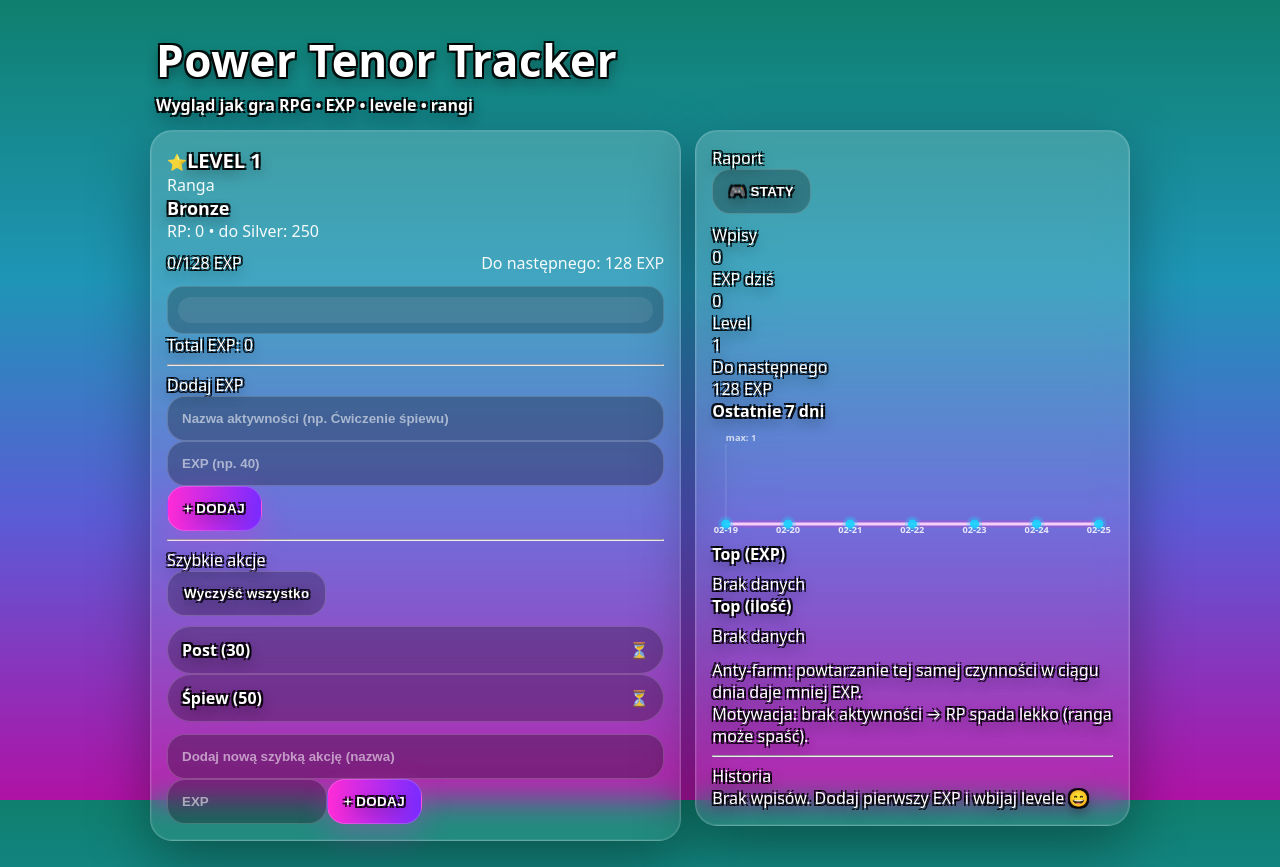
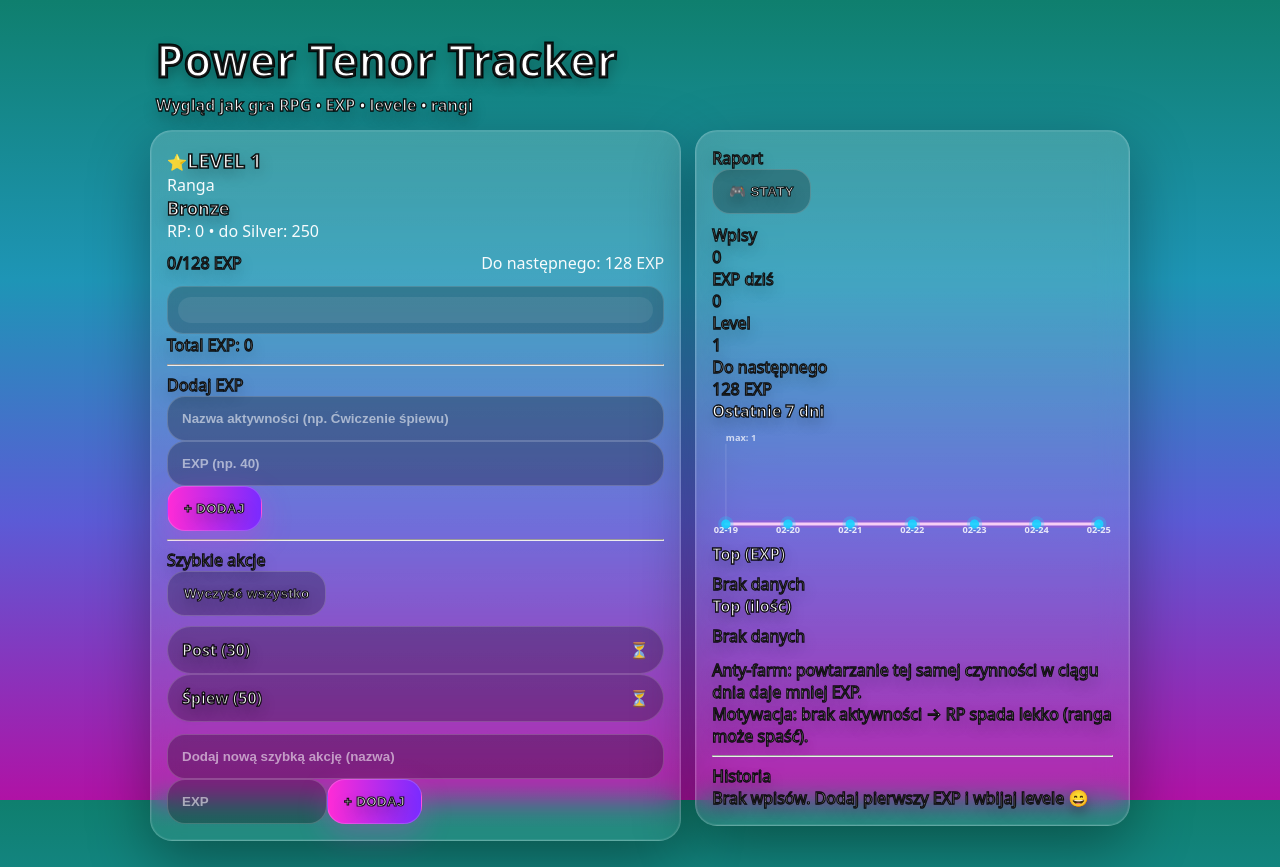
Before and after one commit to Marcinuskryza/power-tenor-tracker, a React (Vite) app: page / in a window 1280 px wide. Built offline with nearby package versions, Linux system fonts and the light colour scheme.

Commit message:
Update styles.css

```diff
--- a/src/styles.css
+++ b/src/styles.css
@@ -1,8 +1,10 @@
 :root{
   --glass: rgba(255,255,255,.12);
   --glass2: rgba(255,255,255,.08);
-  --stroke: rgba(0,0,0,.85);
-  --txt: rgba(255,255,255,.95);
+
+  --stroke-color: rgba(0,0,0,.9);
+
+  --txt: rgba(255,255,255,.96);
   --muted: rgba(255,255,255,.75);
   --line: rgba(255,255,255,.14);
 
@@ -27,14 +29,13 @@ body{
   overflow-x:hidden;
   min-height:100vh;
 
-  /* 🔥 TŁO JAK MOLIP */
   background:
     linear-gradient(
       180deg,
-      #0f7f6e 0%,     /* turkus / zieleń */
-      #1e95b6 35%,    /* jasny niebieski */
-      #5b5bd6 65%,    /* fiolet */
-      #b012a5 100%    /* róż */
+      #0f7f6e 0%,
+      #1e95b6 35%,
+      #5b5bd6 65%,
+      #b012a5 100%
     );
 
   background-attachment: fixed;
@@ -74,14 +75,19 @@ a{ color:inherit; }
   font-weight: 700;
 }
 
+/* ============================= */
+/* PRAWDZIWY STROKE */
+/* ============================= */
+
 .stroke{
   color: white;
+
+  /* dynamiczna grubość zależna od fontu */
+  -webkit-text-stroke: clamp(1px, 0.08em, 3px) var(--stroke-color);
+
+  /* delikatny cień głębi */
   text-shadow:
-    -2px -2px 0 var(--stroke),
-     2px -2px 0 var(--stroke),
-    -2px  2px 0 var(--stroke),
-     2px  2px 0 var(--stroke),
-     0px  6px 14px rgba(0,0,0,.45);
+    0 6px 14px rgba(0,0,0,.35);
 }
 
 /* ============================= */
```
